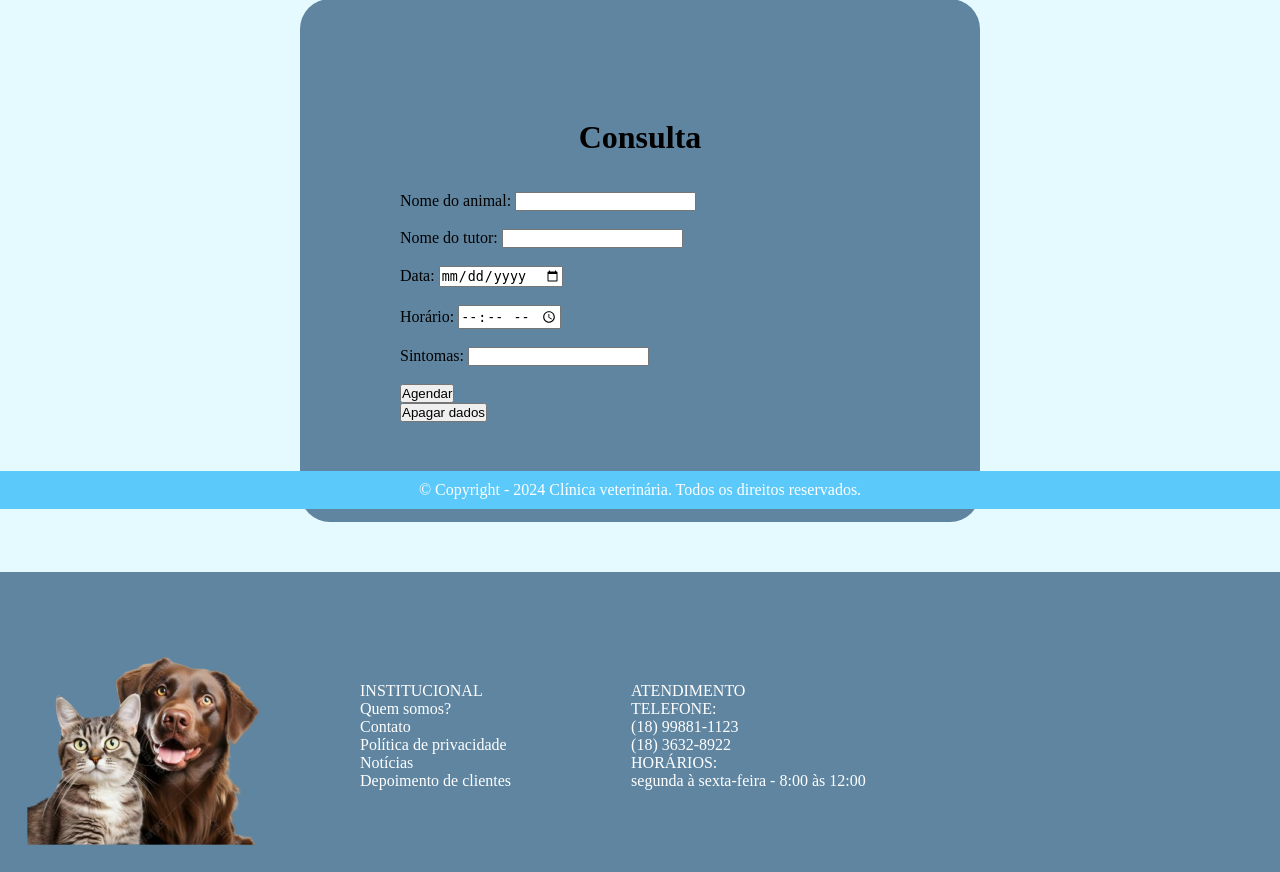
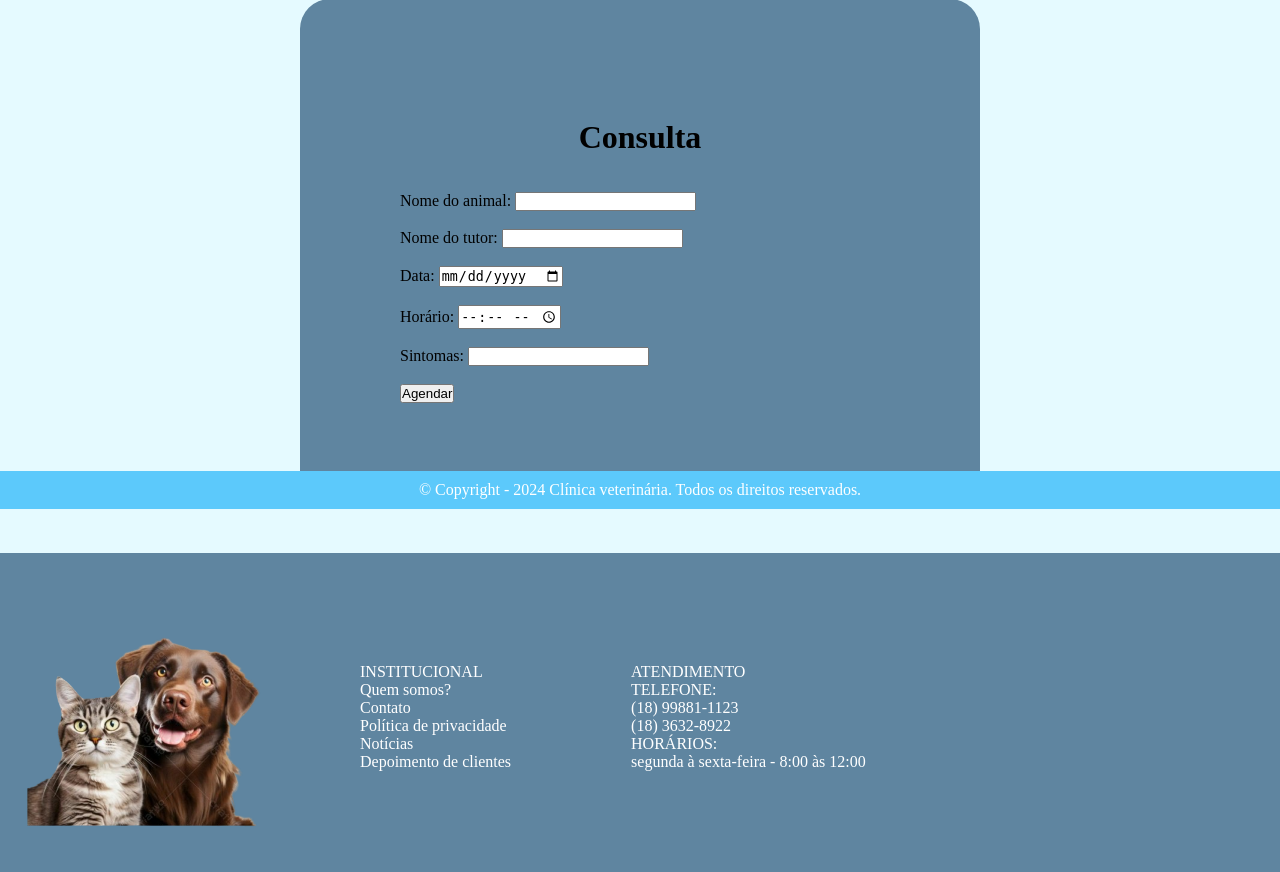
Before and after one commit to valentinaiwonder/vetlifenovo, a Flask app: page /agendamento in a window 1280 px wide. Shown: the part 291-1163 px from the top of the page. After the commit the page ends 1117 px from the top, so only its background shows below. Run offline with Flask 3, Linux system fonts and the light colour scheme.

Commit message:
Update agendamento.html

```diff
--- a/templates/agendamento.html
+++ b/templates/agendamento.html
@@ -43,7 +43,6 @@
 
         <button type="submit">Agendar</button>
     </form>
-        <button for="apagar_agendamento">Apagar dados</button>
     </div>
 
 
```
